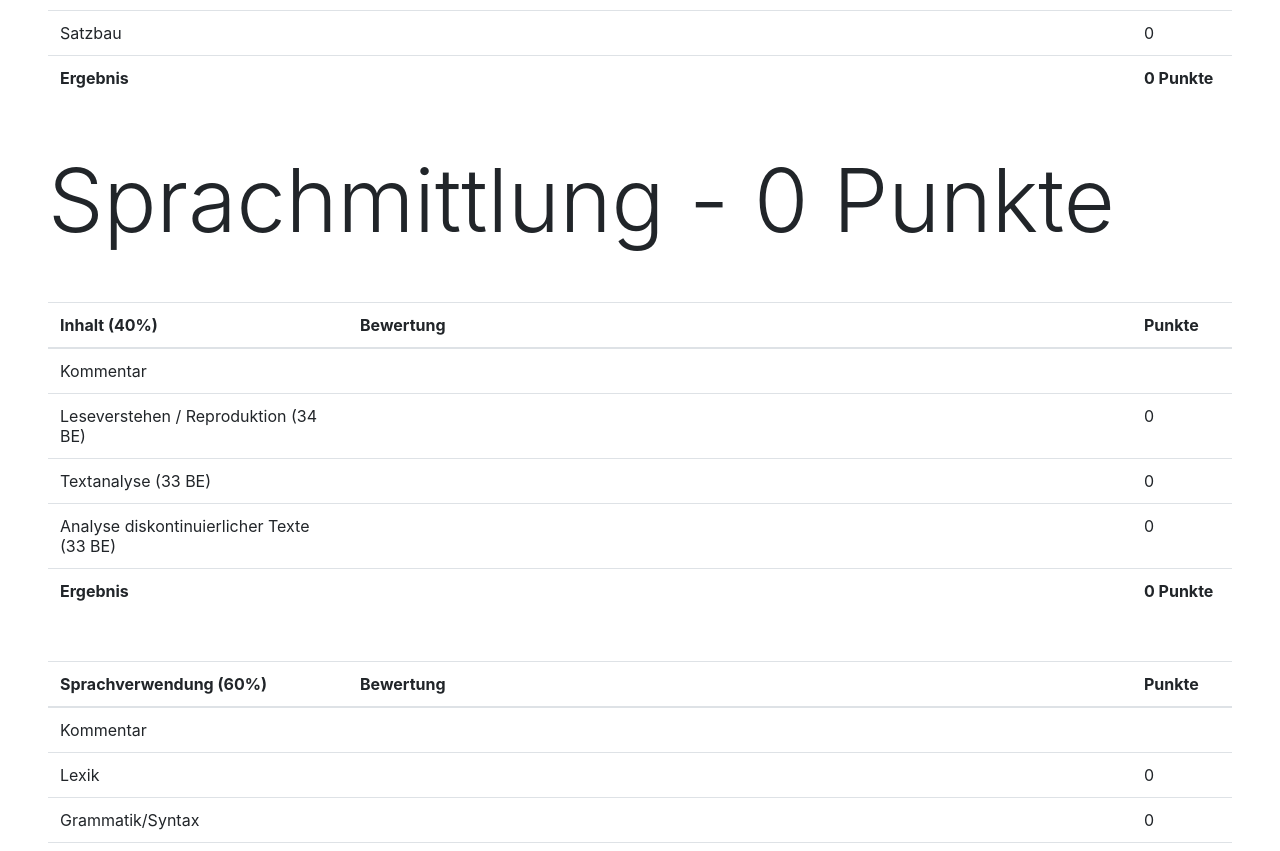
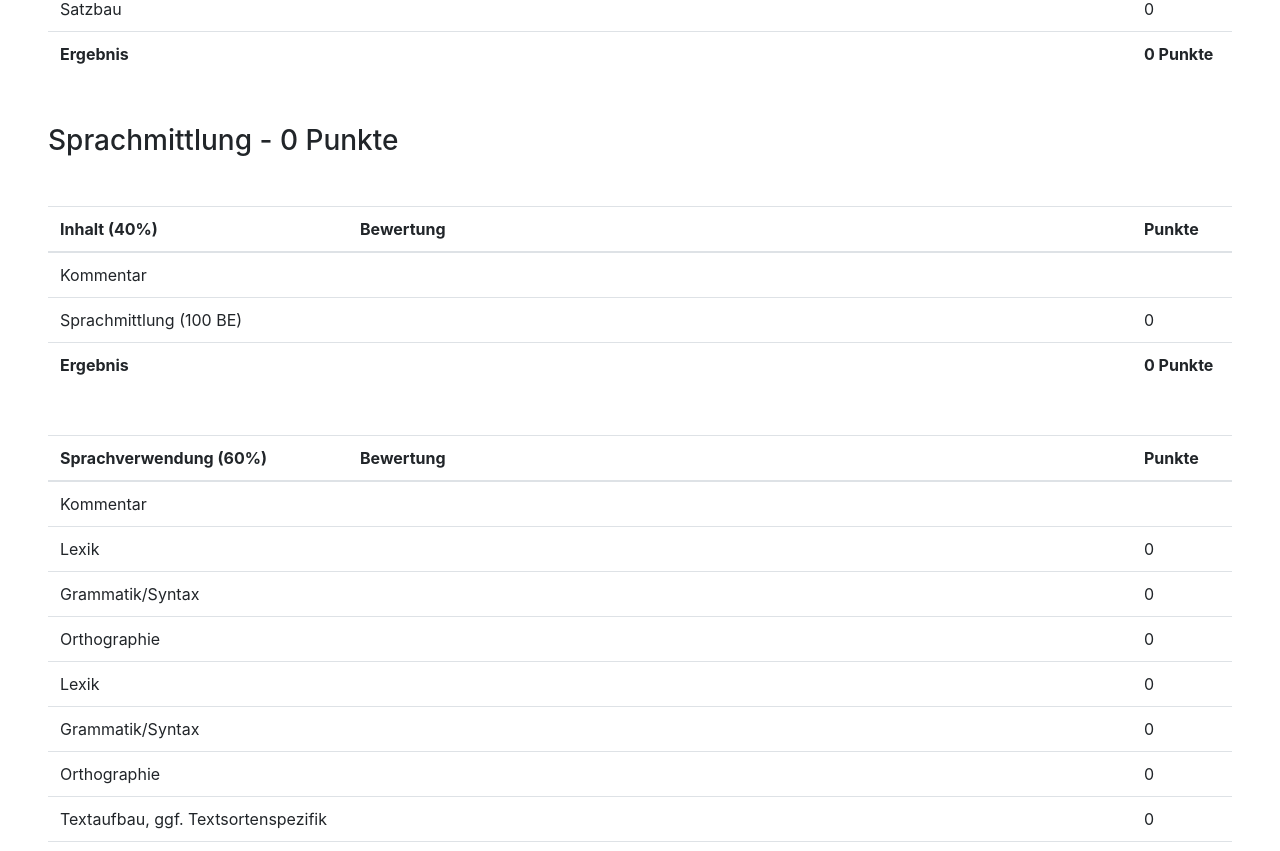
Before and after one commit to samunro/klausur, an Angular app: page / in a window 1280 px wide. Shown: the part 1563-2414 px from the top of the page. Built offline with nearby package versions, Linux system fonts and the light colour scheme; what ngx-bootstrap-icons would draw is missing.

Commit message:
Print view now works with modes too.

```diff
--- a/src/app/student-points.component.html
+++ b/src/app/student-points.component.html
@@ -45,7 +45,7 @@
     </tr>
   </table>
   <ng-container *ngFor="let mode of master.modes">
-    <div class="display-2">{{mode.name}} - {{getPointsForMode(mode.id)}} Punkte</div>
+    <h3 class="mt-5">{{mode.name}} - {{getPointsForMode(mode.id)}} Punkte</h3>
     <table class="table my-5" *ngFor="let part of master.parts">
       <thead>
         <th style="width: 300px">
@@ -67,18 +67,18 @@
         </td>
       </tr>
       <ng-container *ngFor="let area of part.areas">
-        <tr *ngFor="let skillWeighting of getIncludedAreaSkillWeightings(area.id)">
+        <tr *ngFor="let skillWeighting of getIncludedAreaSkillWeightings(area.id, mode.id)">
           <td>
             {{getSkill(skillWeighting.skillId).name}}
             <span *ngIf="!areSkillWeightingsFixed(part.id)"> ({{skillWeighting.weighting | number: "1.0-2"}} BE)</span>
           </td>
           <td>
-            <div *ngFor="let criteria of getCheckCriteriaForSkill(skillWeighting.skillId)">
+            <div *ngFor="let criteria of getCheckCriteriaForSkill(skillWeighting.skillId, mode.id)">
               {{criteria}}
             </div>
           </td>
           <td>
-            {{getPointsForSkill(skillWeighting.skillId)}}
+            {{getPointsForSkill(skillWeighting.skillId, mode.id)}}
           </td>
         </tr>
       </ng-container>
@@ -87,7 +87,7 @@
           Ergebnis
         </th>
         <th>
-          {{getPointsForPart(part.id)}} Punkte
+          {{getPointsForPart(part.id, mode.id)}} Punkte
         </th>
       </tr>
     </table>
--- a/src/app/student-points.component.ts
+++ b/src/app/student-points.component.ts
@@ -33,7 +33,7 @@ export class StudentPointsComponent {
 
           let count = 0;
 
-          const areaSkillPoints: SkillWeighting[] = [];
+          const areaSkillWeightings: SkillWeighting[] = [];
 
           for (const skill of area.skills) {
             if(skill.shouldIncludeInSprachmittlung !== null && skill.shouldIncludeInSprachmittlung !== isSprachmittlung) continue;
@@ -42,7 +42,7 @@ export class StudentPointsComponent {
 
             const isIncluded = areSkillWeightingsFixed || count < 3;
 
-            areaSkillPoints.push({
+            areaSkillWeightings.push({
               skillId: skill.id,
               weighting:
                 count < 3 || areSkillWeightingsFixed ? skillWeighting : 0,
@@ -60,10 +60,10 @@ export class StudentPointsComponent {
             }
           }
 
-          areaSkillPoints[0].weighting +=
-            100 - this.sum(areaSkillPoints.map(x => x.weighting));
+          areaSkillWeightings[0].weighting +=
+            100 - this.sum(areaSkillWeightings.map(x => x.weighting));
 
-          this.examDefinition.skillWeightings.push(...areaSkillPoints);
+          this.examDefinition.skillWeightings.push(...areaSkillWeightings);
         }
       }
     }
@@ -155,8 +155,8 @@ export class StudentPointsComponent {
     return mode.skillPoints.find(x => x.skillId === skillId);
   }
 
-  isCriteriaChecked(criteriaId: number) {
-    return this.getCheckedCriteria(criteriaId).isChecked;
+  isCriteriaChecked(criteriaId: number, modeId: number = null) {
+    return this.getCheckedCriteria(criteriaId, modeId).isChecked;
   }
 
   toggleCriteria(criteriaId: number, skillId: number) {
@@ -169,8 +169,10 @@ export class StudentPointsComponent {
     skillPoints.points = this.calculatePointsForSkill(skillId);
   }
 
-  private getCheckedCriteria(criteriaId: number) {
-    return this.mode.checkedCriteria.find(x => x.criteriaId === criteriaId);
+  private getCheckedCriteria(criteriaId: number, modeId: number = null) {
+    const mode = modeId === null ? this.mode : this.exam.modes.find(x => x.id === modeId);
+
+    return mode.checkedCriteria.find(x => x.criteriaId === criteriaId);
   }
 
   getSkill(skillId: number) {
@@ -324,14 +326,15 @@ export class StudentPointsComponent {
     return this.getIncludedAreaSkillWeightings(areaId).length;
   }
 
-  getIncludedAreaSkillWeightings(areaId: number) {
-    return this.getAreaSkillWeightings(areaId).filter(x => x.isIncluded);
+  getIncludedAreaSkillWeightings(areaId: number, modeId: number = null) {
+    return this.getAreaSkillWeightings(areaId, modeId).filter(x => x.isIncluded);
   }
 
-  private getAreaSkillWeightings(areaId: number) {
-    const skillIds = this.getArea(areaId)
-    .skills
-    .filter(x => x.shouldIncludeInSprachmittlung === null || x.shouldIncludeInSprachmittlung === this.isSprachmittlung)
+  private getAreaSkillWeightings(areaId: number, modeId: number = null) {
+    const isSprachmittlung = modeId === 2;
+
+    const skillIds = this.getSkillsForArea(areaId, modeId)
+    .filter(x => x.shouldIncludeInSprachmittlung === null || x.shouldIncludeInSprachmittlung === isSprachmittlung)
     .map(x => x.id);
 
     return this.examDefinition.skillWeightings.filter(x =>
@@ -353,9 +356,9 @@ export class StudentPointsComponent {
     return mode.areaComments.find(x => x.areaId === areaId);
   }
 
-  getCheckCriteriaForSkill(skillId: number) {
+  getCheckCriteriaForSkill(skillId: number, modeId: number = null) {
     return this.getSkill(skillId)
-      .criteria.filter(x => this.isCriteriaChecked(x.id))
+      .criteria.filter(x => this.isCriteriaChecked(x.id, modeId))
       .map(x => x.text);
   }
 
```
